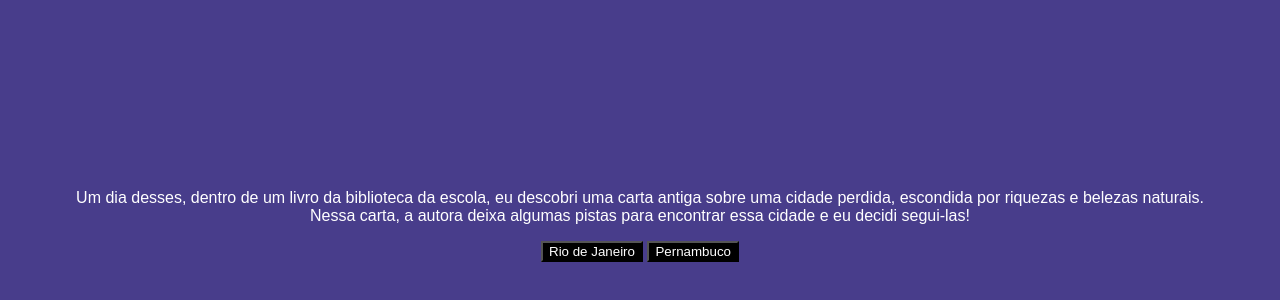
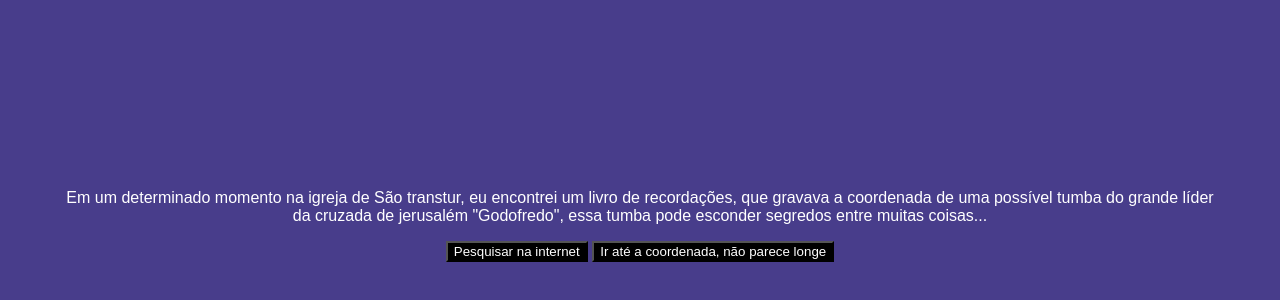
Before and after one commit to JoshyLiony/Jos-Luiz-Cologneze-dos-Santos-3C, a plain HTML site: page index.html in a window 1280 px wide. Shown: the part 142-442 px from the top of the page. Drawn offline with Linux system fonts and the light colour scheme; a web font is replaced by a local one.

Commit message:
Update index.html

```diff
--- a/index.html
+++ b/index.html
@@ -7,15 +7,19 @@
     <link rel="preconnect" href="https://fonts.googleapis.com">
     <link rel="preconnect" href="https://fonts.gstatic.com" crossorigin>
     <link href="https://fonts.googleapis.com/css2?family=Bai+Jamjuree:ital,wght@0,200;0,300;0,400;0,500;0,600;0,700;1,200;1,300;1,400;1,500;1,600;1,700&display=swap" rel="stylesheet">
-    <title>Em busca da felicidade</title>
+    <title>A Primeira Cruzada</title>
 </head>
 <body>
     <main>
         <div class="passo ativo" id="passo-0">
             <img src="img/cenario-passo0.png" alt="">
-            <p>Um dia desses, dentro de um livro da biblioteca da escola, eu descobri uma carta antiga sobre uma cidade perdida, escondida por riquezas e belezas naturais. Nessa carta, a autora deixa algumas pistas para encontrar essa cidade e eu decidi segui-las!</p>
-            <button class="btn-proximo" data-proximo="1">Rio de Janeiro</button>
-            <button class="btn-proximo" data-proximo="2">Pernambuco</button>
+            <p>Em um determinado momento na igreja de São transtur, eu encontrei um livro
+de recordações, que gravava a coordenada de uma possível tumba do grande
+líder da cruzada de jerusalém "Godofredo", essa tumba pode esconder segredos
+entre muitas coisas...
+</p>
+            <button class="btn-proximo" data-proximo="1">Pesquisar na internet</button>
+            <button class="btn-proximo" data-proximo="2">Ir até a coordenada, não parece longe</button>
         </div>
         <div class="passo" id="passo-1">
             <p>Você começa sua jornada na tristeza, andando ao amanhecer para encontrar a primeira pista.</p>
```
